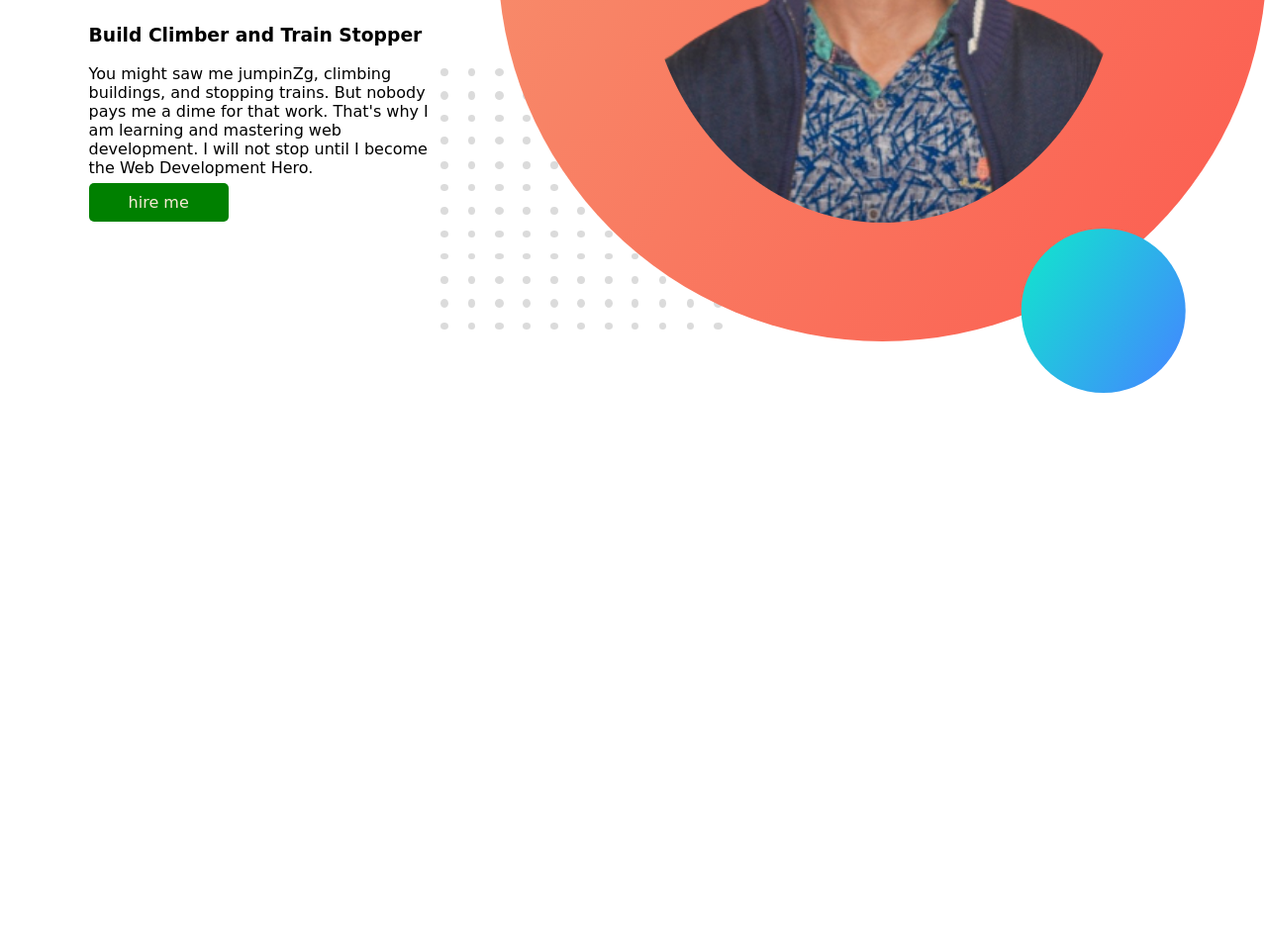
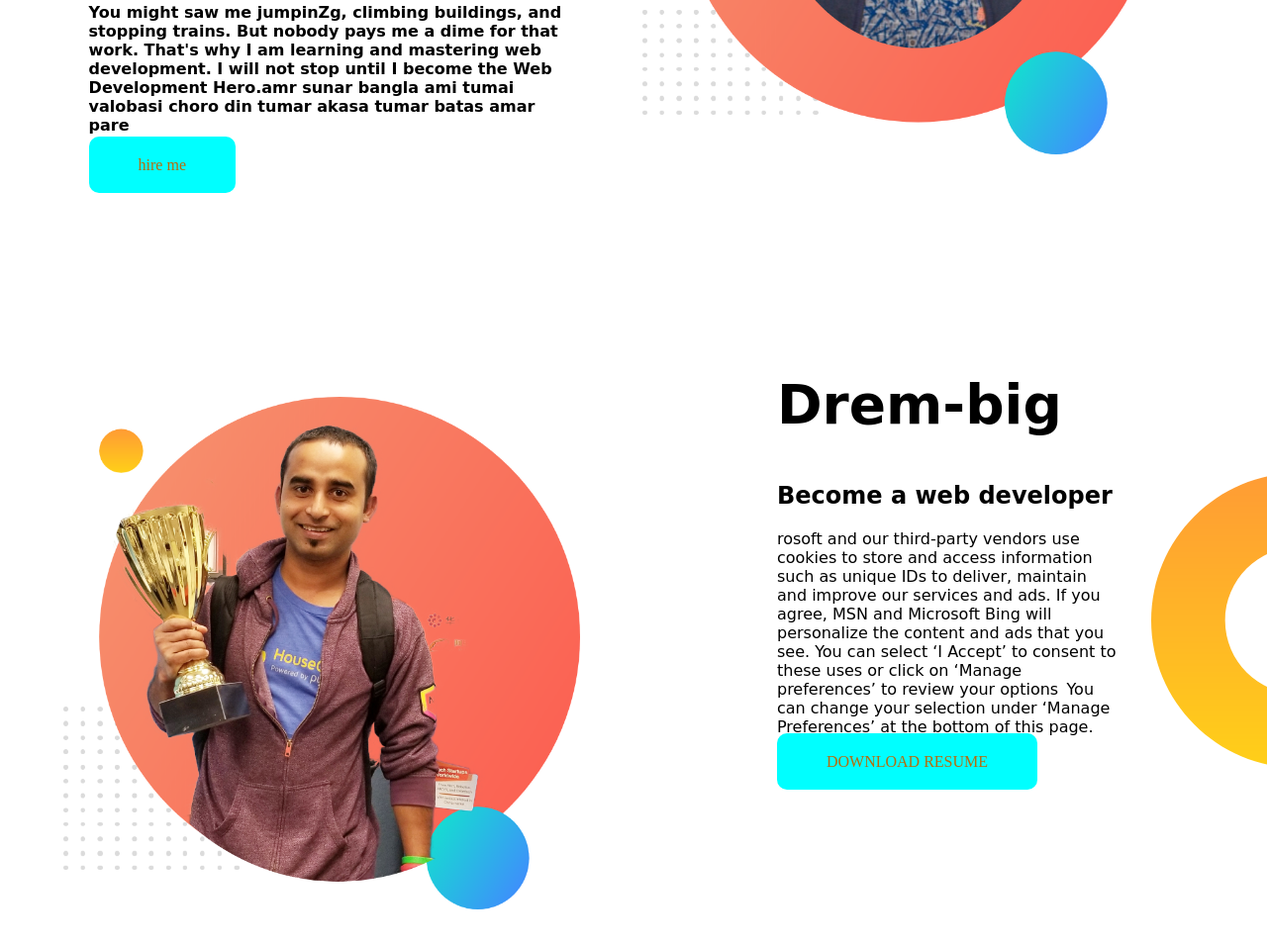
Before and after one commit to alinurrahaman0000/developer-portfolio, a plain HTML site: page index.html in a window 1280 px wide. Shown: the part 432-1390 px from the top of the page at 99% size. Before the commit the page ends 833 px from the top, so only its background shows below. Drawn offline with Linux system fonts and the light colour scheme.

Commit message:
drem added

```diff
--- a/index.html
+++ b/index.html
@@ -11,10 +11,23 @@
          <div class="half-width"> <h1>welcome to web-site</h1>
         <h1><span class="orange-color">alinur rahaman</span> World</h1>
         <h3>Build Climber and Train Stopper</h3>
-        <p>You might saw me jumpinZg, climbing buildings, and stopping trains. But nobody pays me a dime for that work. That's why I am learning and mastering web development. I will not stop until I become the Web Development Hero.</p>
+        <h4>You might saw me jumpinZg, climbing buildings, and stopping trains. But nobody pays me a dime for that work. That's why I am learning and mastering web development. I will not stop until I become the Web Development Hero.amr sunar bangla ami tumai valobasi choro din tumar akasa tumar batas amar pare</h4>
         <a class="link-button" target="blank" href="youtobe.com">hire me</a>
     </div>
     <div> <img src="developer-portfolio/alinur.png" alt=""><div>
     </section>
+
+    <section class="dream-big">
+        <div>
+            <img src="developer-portfolio/jhankar.png" alt="">
+        </div>
+<div class="half-width">
+    <div class="aaaa"><h1>Drem-big</h1>
+        <h2>Become a web developer</h2>
+        <p>rosoft and our third-party vendors use cookies to store and access information such as unique IDs to deliver, maintain and improve our services and ads. If you agree, MSN and Microsoft Bing will personalize the content and ads that you see. You can select ‘I Accept’ to consent to these uses or click on ‘Manage preferences’ to review your options  You can change your selection under ‘Manage Preferences’ at the bottom of this page.
+        </p> </div>
+    <a class="link-button" target="-blank" href="DOWNLOAD RESUME">DOWNLOAD RESUME</a>
+</div>
+    </section>
 </body>
 </html>
--- a/style.css
+++ b/style.css
@@ -10,23 +10,37 @@ h1 {
 }
 section {
   display: flex;
+  margin-bottom: 155px;
 }
 .half-width {
   width: 50%;
   padding-left: 7%;
 }
-.half-width img {
-  width: 80%;
+img {
+  width: 75%;
+  margin-left: 64px;
+  margin-top: 70px;
 }
 .link-button {
   text-decoration: none;
-  padding: 10px 40px;
-  border-radius: 5px;
-  background-color: green;
+  padding: 20px 50px;
+  border-radius: 10px;
+  background-color: aqua;
   font-weight: 700px;
-  color: antiquewhite;
+  color: rgb(182, 108, 12);
+  width: 22px;
+  margin-top: 11px;
+  font-family: bold;
 }
 .top-banner {
   background-image: url(developer-portfolio/top-banner.png);
   background-repeat: no-repeat;
 }
+.dream-big {
+  background-image: url(developer-portfolio/dream-bg.png);
+  background-repeat: no-repeat;
+  background-position: right;
+}
+.aaaa {
+  margin-right: 150px;
+}
```
